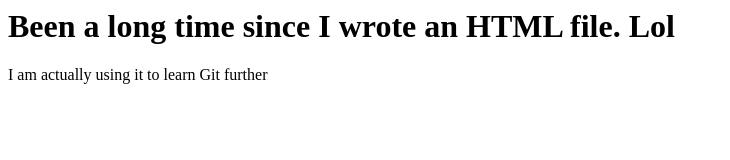
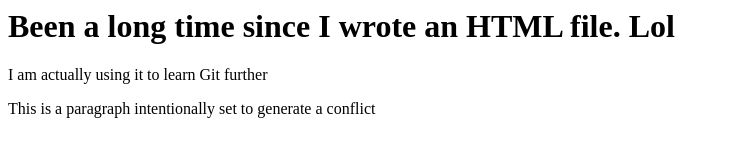
Before and after one commit to Farhan001/learnig_git, a plain HTML site: page index.html in a window 1280 px wide. Shown: the whole page, without its empty margins (0-730 px from the left). Drawn offline with Linux system fonts and the light colour scheme.

Commit message:
Added conflict paragraph to index.html via Github

```diff
--- a/index.html
+++ b/index.html
@@ -6,5 +6,6 @@
         <h1>Been a long time since I wrote an HTML file. Lol</h1>
 
         <p>I am actually using it to learn Git further</p>
+        <p>This is a paragraph intentionally set to generate a conflict</p>
     </body>
 </html>
```
